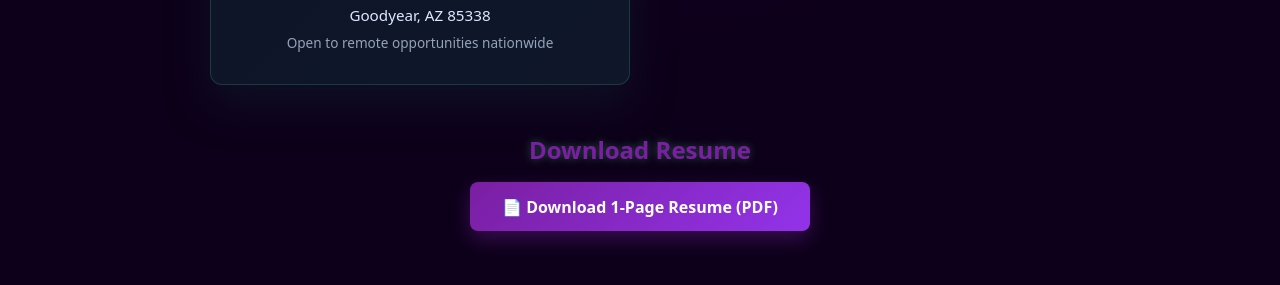
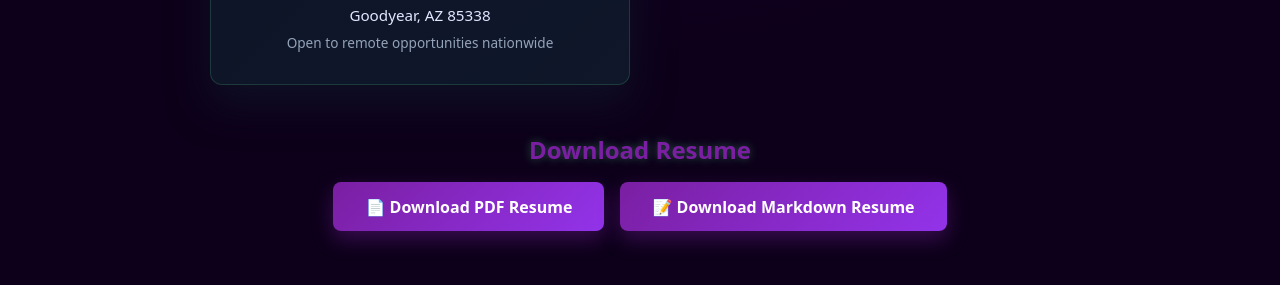
Before and after one commit to rebootlabs26-MadRob/Resume_Site, a plain HTML site: page contact.html in a window 1280 px wide. Shown: the part 537-822 px from the top of the page. Drawn offline with Linux system fonts and the light colour scheme.

Commit message:
Add markdown resume download option

```diff
--- a/contact.html
+++ b/contact.html
@@ -243,7 +243,10 @@
 
   <section class="download-section fade-in">
     <h2 style="color: var(--purple-joker); text-shadow: 0 0 8px rgba(85, 204, 136, 0.4); margin-bottom: 1rem;">Download Resume</h2>
-    <a href="Robert_Seevers_Resume.pdf" class="download-btn" download>📄 Download 1-Page Resume (PDF)</a>
+    <div style="display: flex; gap: 1rem; justify-content: center; flex-wrap: wrap;">
+      <a href="Robert_Seevers_Resume.pdf" class="download-btn" download>📄 Download PDF Resume</a>
+      <a href="Robert_Seevers_Resume.md" class="download-btn" download>📝 Download Markdown Resume</a>
+    </div>
   </section>
 
   <div class="back-link fade-in">
```
Also changed, not shown: 2 other files.
